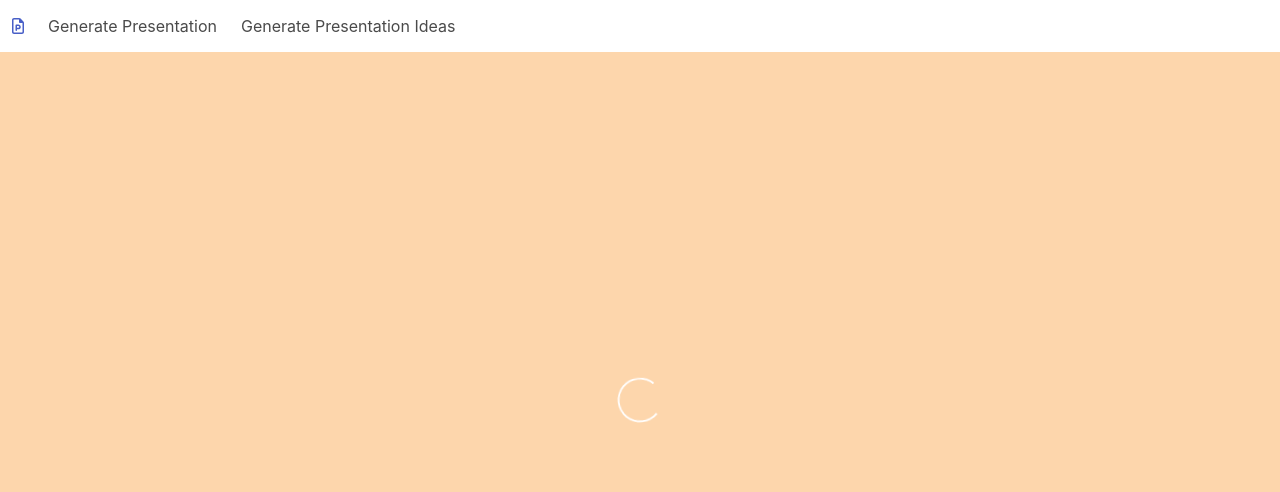
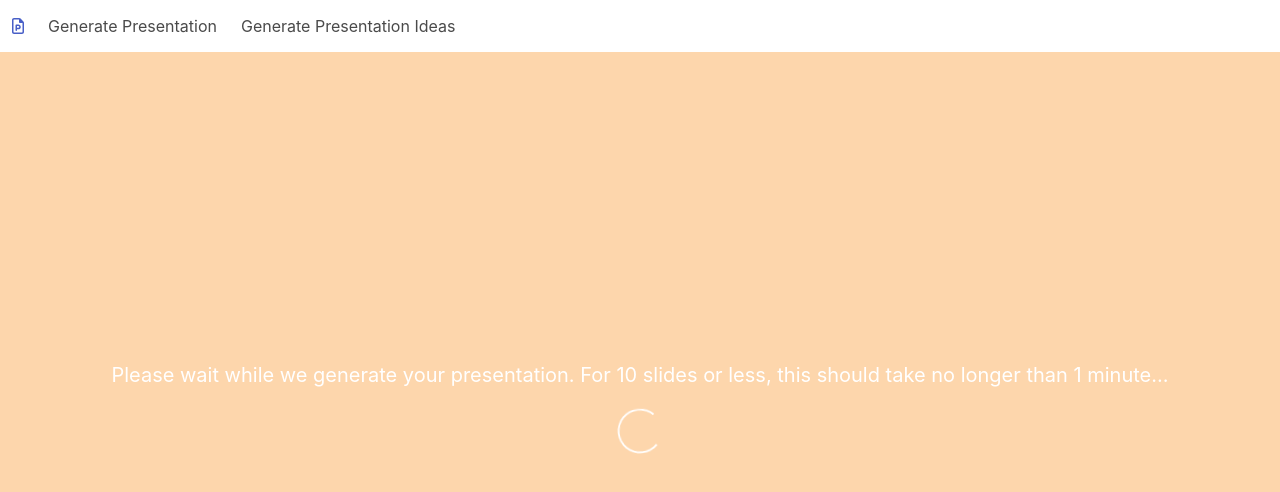
Before and after one commit to blsouthcott/deck-builder-ai, a React (Create React App) app in the folder ui/: page / in a window 1280 px wide. Both pictures are taken after typing "Sample" into the empty fields and a click on the button "Generate Presentation". Shown: the top 492 px of the page. Built offline with nearby package versions, Linux system fonts and the light colour scheme; no server answers.

Commit message:
add message on about loading time loading screen

```diff
--- a/ui/src/components/presentationForm.js
+++ b/ui/src/components/presentationForm.js
@@ -60,7 +60,12 @@ const SlideDeckForm = () => {
       <div className="hero-body">
           <div className="container">
 
-            {isLoading ? <ClipLoader size={50} color="white" cssOverride={{display: "block", margin: "0 auto",}}/> :
+            {isLoading ?
+            <>
+              <p className="has-text-white my-4 is-size-5">Please wait while we generate your presentation. For 10 slides or less, this should take no longer than 1 minute...</p>
+              <ClipLoader size={50} color="white" cssOverride={{display: "block", margin: "0 auto",}}/>
+            </>
+            :
             <div className="columns is-centered">
               <div className="column is-half">
               <h1 className="title has-text-white">Presentation Generator</h1>
--- a/ui/src/components/topicsForm.js
+++ b/ui/src/components/topicsForm.js
@@ -69,7 +69,12 @@ const TopicsForm = () => {
       <div className="hero-body">
           <div className="container">
 
-            {isLoading ? <ClipLoader size={50} color="white" cssOverride={{display: "block", margin: "0 auto",}}/> :
+            {isLoading ?
+            <>
+              <p className="has-text-white my-4 is-size-5">Presentation topic ideas are currently being generated. For 20 topics, this should take no longer than 20 seconds...</p>
+              <ClipLoader size={50} color="white" cssOverride={{display: "block", margin: "0 auto",}}/>
+            </>
+            :
             <div className="columns is-centered">
               <div className="column is-half">
                 <h1 className="title has-text-white mt-4">Presentation Ideas</h1>
```
